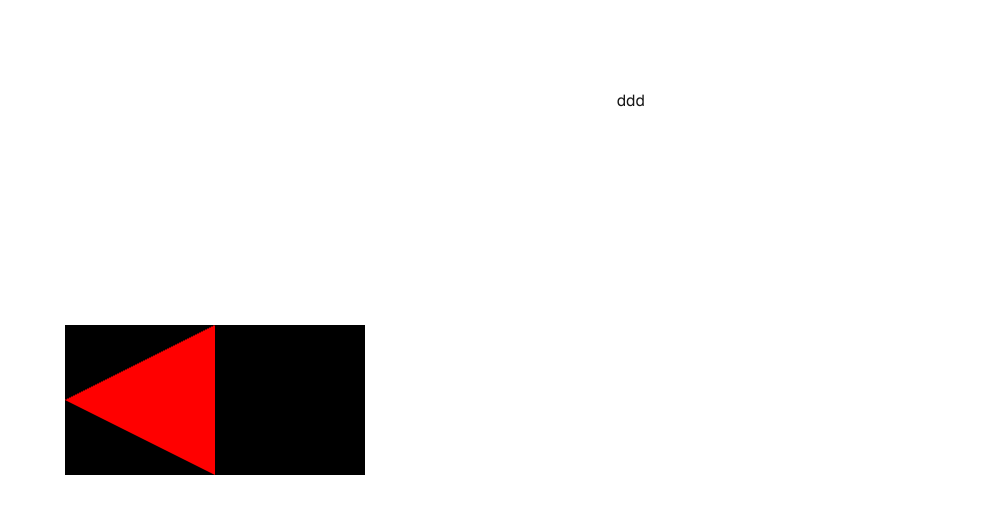
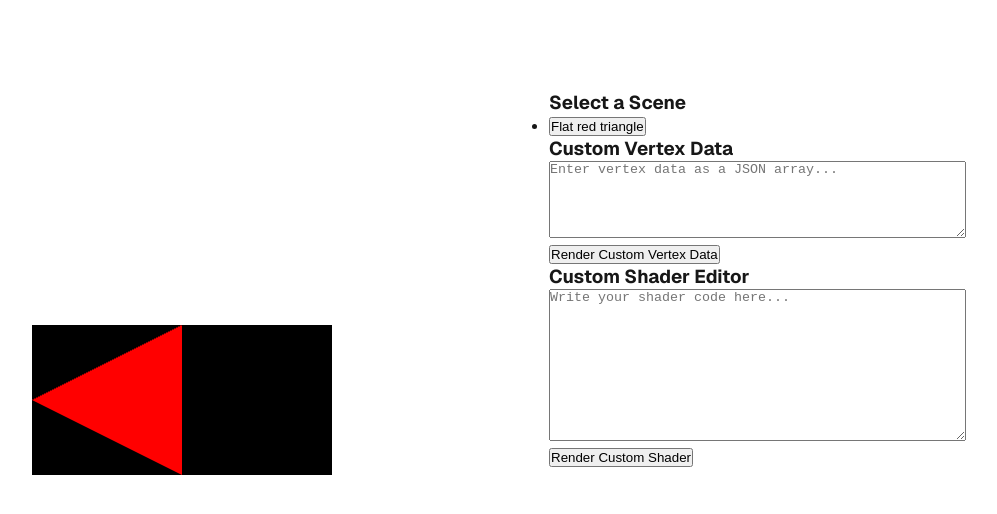
Before and after one commit to sproj/ooh-such-webgpu, a Next.js app: page / in a window 1280 px wide. Shown: the top 514 px of the page, without its empty margins (224-1221 px from the left). Built offline with nearby package versions, Linux system fonts and the light colour scheme.

Commit message:
add user input components add user input context

```diff
--- a/src/app/page.tsx
+++ b/src/app/page.tsx
@@ -2,18 +2,29 @@ import { RendererProvider } from "@/components/RendererContext";
 import styles from "./page.module.css";
 import SceneRenderer from "@/components/SceneRenderer";
 import { FlatTriangleScene } from "@/scenes/FlatRedTriangle";
+import SceneSelector from "@/components/SceneSelector";
+import { UserInputProvider } from "@/components/EditorContext";
+import VertexEditor from "@/components/VertexEditor";
+import ShaderEditor from "@/components/ShaderEditor";
 
 export default function Home() {
+
   return (
     <div className={styles.page}>
+      <UserInputProvider>
         <RendererProvider>
           <main className={styles.main}>
             <div className={styles.renderer}>
               <SceneRenderer scene={FlatTriangleScene} />
             </div>
-          <div className={styles.input}>ddd</div>
+            <div className={styles.input}>
+              <SceneSelector />
+              <VertexEditor />
+              <ShaderEditor />
+            </div>
           </main>
         </RendererProvider>
+      </UserInputProvider>
     </div>
   );
 }
--- /dev/null
+++ b/src/components/EditorContext.tsx
@@ -0,0 +1,49 @@
+"use client"
+import { SceneDefinition } from "@/lib/SceneDefinition";
+import { createContext, PropsWithChildren, useContext, useState } from "react";
+
+export interface UserInputState {
+    scene: SceneDefinition | null; // The selected or custom scene
+    customVertexData?: Float32Array; // Custom vertex data (optional)
+    customShaderCode?: string; // Custom shader code (optional)
+}
+
+export interface UserInputContext {
+    userInput: UserInputState
+    setScene(scene: SceneDefinition): void;
+    setShaderCode: (shaderCode: string) => void;
+    setVertexData: (vertexData: Float32Array) => void
+}
+
+const UserInputContext = createContext<UserInputContext | undefined>(undefined);
+
+export const UserInputProvider: React.FC<PropsWithChildren<{}>> = ({ children }) => {
+    const [userInput, setUserInput] = useState<UserInputState>({ scene: null });
+
+    const setScene = (scene: SceneDefinition) => {
+        setUserInput((prev) => ({ ...prev, scene }));
+    };
+
+    const setShaderCode = (shaderCode: string) => {
+        setUserInput((prev) => ({ ...prev, customShaderCode: shaderCode }));
+    };
+
+    const setVertexData = (vertexData: Float32Array) => {
+        setUserInput((prev) => ({ ...prev, customVertexData: vertexData }));
+    };
+
+
+    return (
+        <UserInputContext.Provider value={{ userInput, setShaderCode, setVertexData, setScene }}>
+            {children}
+        </UserInputContext.Provider>
+    )
+}
+
+export const useUserInput = () => {
+    const context = useContext(UserInputContext);
+    if (!context) {
+      throw new Error('useUserInput must be used within a UserInputProvider');
+    }
+    return context;
+  };
--- a/src/components/RendererContext.tsx
+++ b/src/components/RendererContext.tsx
@@ -10,7 +10,7 @@ export enum RendererType {
     WebGL,
 }
 
-interface RendererContextValue {
+export interface RendererContextValue {
     rendererType: RendererType | null;
     rendererRef: React.RefObject<WebGPURenderer | WebGLRenderer | null>,
     initializeRenderer(canvasRef: React.RefObject<HTMLCanvasElement | null>): Promise<void>,
--- /dev/null
+++ b/src/components/SceneSelector.tsx
@@ -0,0 +1,26 @@
+"use client"
+import { SceneDefinition } from "@/lib/SceneDefinition";
+import { FlatTriangleScene } from "@/scenes/FlatRedTriangle";
+import { useUserInput } from "./EditorContext";
+
+const SceneSelector = () => {
+    const preDefinedScenes: SceneDefinition[] = [
+      FlatTriangleScene
+    ];
+    const { setScene } = useUserInput();
+
+    return (
+      <div>
+        <h3>Select a Scene</h3>
+        <ul>
+          {preDefinedScenes.map((scene, index) => (
+            <li key={index}>
+              <button onClick={() => setScene(scene)}>{scene.name}</button>
+            </li>
+          ))}
+        </ul>
+      </div>
+    );
+  };
+
+  export default SceneSelector;
--- /dev/null
+++ b/src/components/ShaderEditor.tsx
@@ -0,0 +1,27 @@
+"use client"
+import { useState } from 'react';
+import { useUserInput } from './EditorContext';
+
+export const ShaderEditor = () => {
+    const [shaderInput, setShaderInput] = useState('');
+    const { setShaderCode } = useUserInput();
+    const handleSubmit = () => {
+        setShaderCode(shaderInput);
+    };
+
+    return (
+        <div>
+            <h3>Custom Shader Editor</h3>
+            <textarea
+                value={shaderInput}
+                onChange={(e) => setShaderInput(e.target.value)}
+                placeholder="Write your shader code here..."
+                rows={10}
+                cols={50}
+            />
+            <button onClick={handleSubmit}>Render Custom Shader</button>
+        </div>
+    );
+};
+
+export default ShaderEditor;
--- /dev/null
+++ b/src/components/VertexEditor.tsx
@@ -0,0 +1,34 @@
+"use client"
+import { useState } from "react";
+import { useUserInput } from "./EditorContext";
+
+export const VertexEditor = () => {
+    const [vertexInput, setVertexInput] = useState('');
+
+    const { setVertexData } = useUserInput()
+    const handleSubmit = () => {
+        try {
+            const parsedData = JSON.parse(vertexInput);
+            if (!Array.isArray(parsedData)) throw new Error('Invalid vertex data');
+            setVertexData(new Float32Array(parsedData));
+        } catch (e) {
+            console.error('Invalid vertex data:', e);
+        }
+    };
+
+    return (
+        <div>
+            <h3>Custom Vertex Data</h3>
+            <textarea
+                value={vertexInput}
+                onChange={(e) => setVertexInput(e.target.value)}
+                placeholder="Enter vertex data as a JSON array..."
+                rows={5}
+                cols={50}
+            />
+            <button onClick={handleSubmit}>Render Custom Vertex Data</button>
+        </div>
+    );
+};
+
+export default VertexEditor;
--- a/src/lib/SceneDefinition.ts
+++ b/src/lib/SceneDefinition.ts
@@ -1,6 +1,7 @@
 import { RGB } from "@/utils/rgb";
 
 export interface SceneDefinition {
+    name?: string
     vertices: Float32Array;
     indices?: Uint16Array;
     shaderCode: string;              // WebGPU
--- a/src/scenes/FlatRedTriangle.ts
+++ b/src/scenes/FlatRedTriangle.ts
@@ -1,3 +1,4 @@
+import { SceneDefinition } from "@/lib/SceneDefinition";
 import { flat_red_fragment_source } from "@/lib/webgl/shaders/generic/fragment/flat_red";
 import { vec4position_shader_source } from "@/lib/webgl/shaders/generic/vertex/vec4_pos";
 import { flatRedTriangleShaderCode } from "@/lib/webgpu/shaders/flatRedTriangle";
@@ -10,6 +11,7 @@ export const FlatTriangleScene: SceneDefinition = {
     ]),
     shaderCode: flatRedTriangleShaderCode,
     vertexShaderSources: [vec4position_shader_source],
-    fragmentShaderSources: [flat_red_fragment_source]
+    fragmentShaderSources: [flat_red_fragment_source],
+    name: "Flat red triangle"
 
 }
```
Lines whose indentation alone changed are shown as unchanged.
